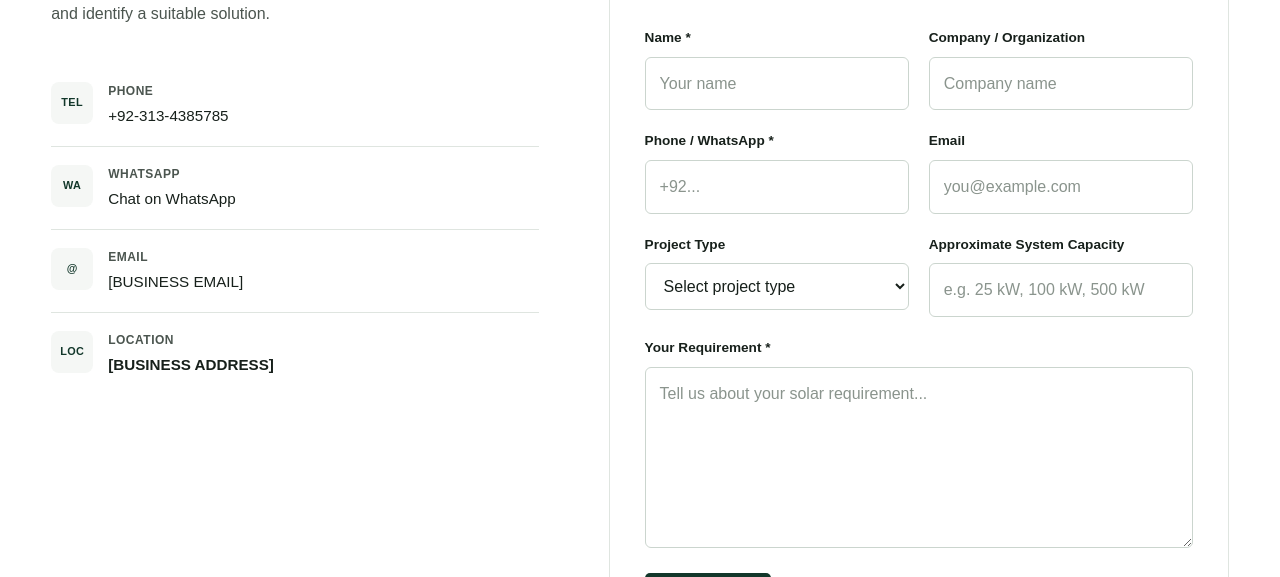
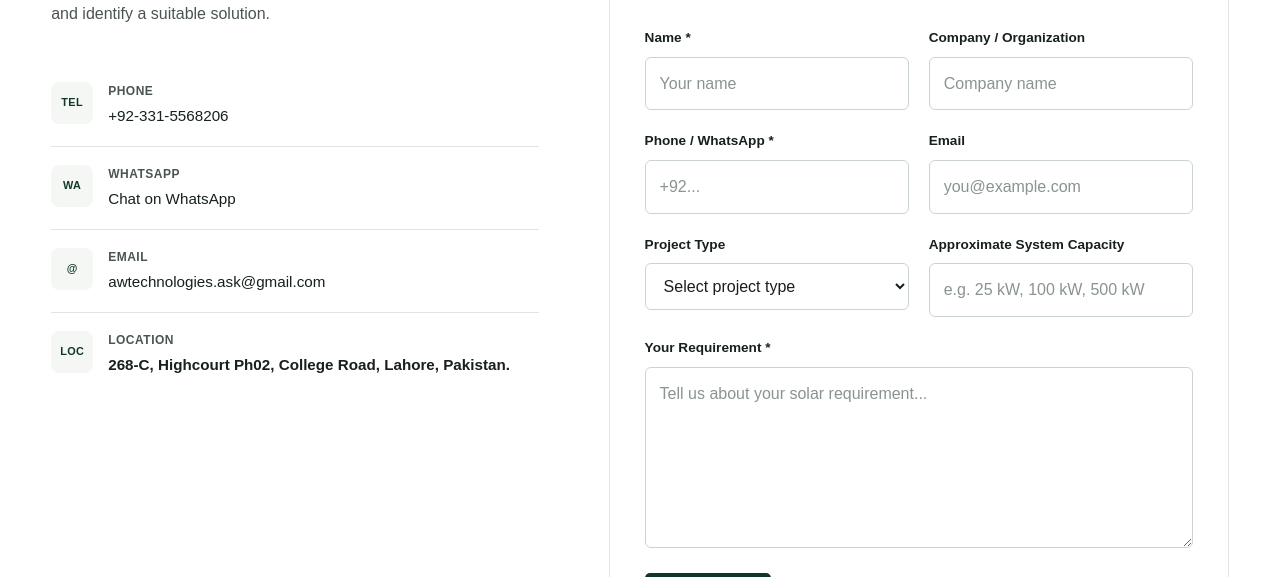
Before and after one commit to hassanimraan/AW-Website, a plain HTML site: page contact.html in a window 1280 px wide. Shown: the part 593-1170 px from the top of the page. Drawn offline with Linux system fonts and the light colour scheme.

Commit message:
Revise contact details in contact.html
Updated contact information and email address in contact.html.

```diff
--- a/contact.html
+++ b/contact.html
@@ -208,8 +208,8 @@
                             Phone
                         </span>
 
-                        <a href="tel:+923134385785">
-                            +92-313-4385785
+                        <a href="tel:+923315568206">
+                            +92-331-5568206
                         </a>
 
                     </div>
@@ -230,7 +230,7 @@
                         </span>
 
                         <a
-                            href="https://wa.me/923134385785"
+                            href="https://wa.me/923315568206"
                             target="_blank"
                             rel="noopener noreferrer"
                         >
@@ -254,8 +254,8 @@
                             Email
                         </span>
 
-                        <a href="mailto:[BUSINESS EMAIL]">
-                            [BUSINESS EMAIL]
+                        <a href="mailto:awtechnologies.ask@gmail.com">
+                            awtechnologies.ask@gmail.com
                         </a>
 
                     </div>
@@ -276,7 +276,7 @@
                         </span>
 
                         <strong>
-                            [BUSINESS ADDRESS]
+                            268-C, Highcourt Ph02, College Road, Lahore, Pakistan.
                         </strong>
 
                     </div>
```
